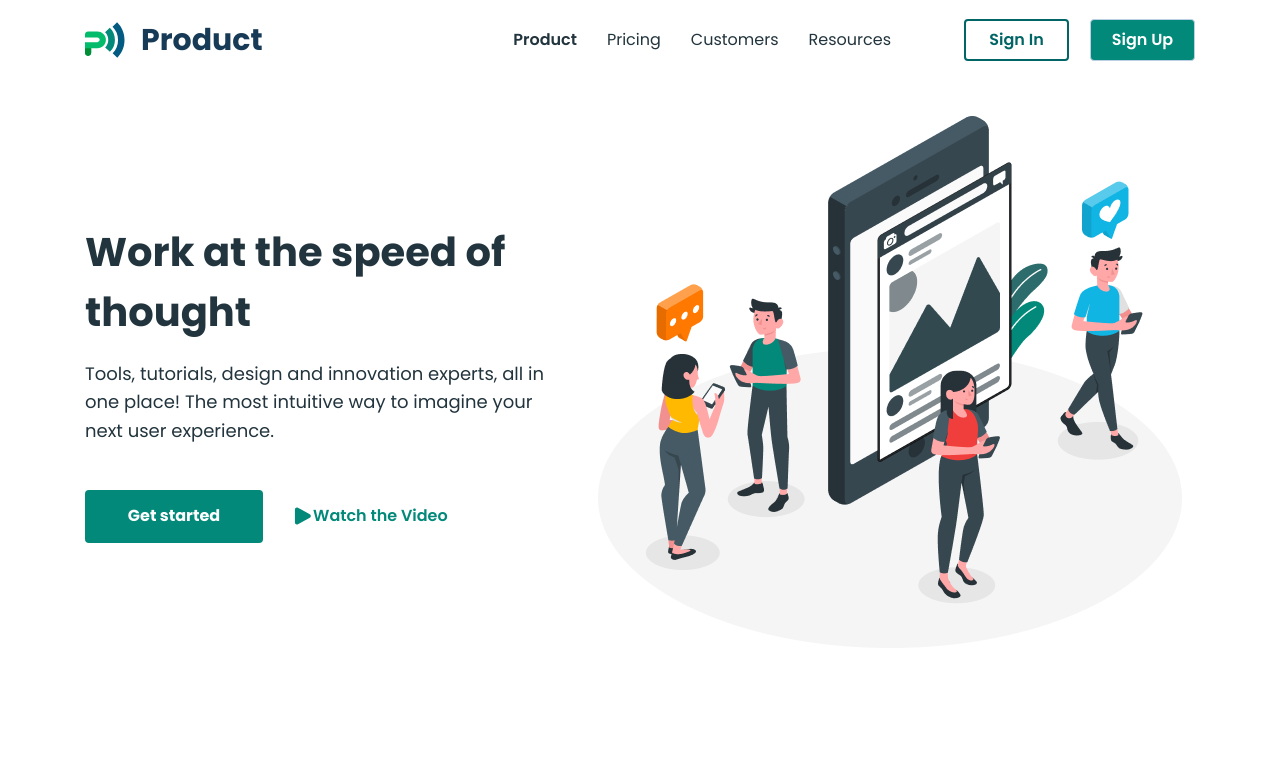
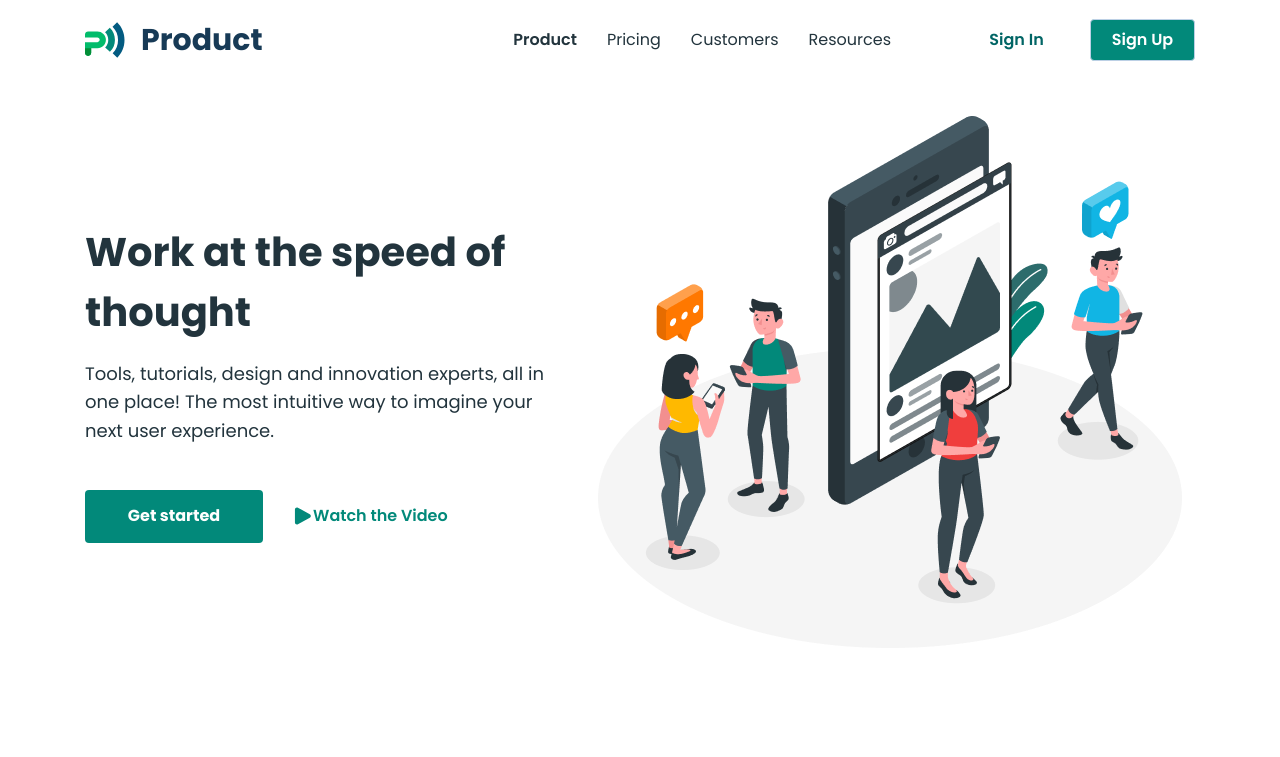
Before and after one commit to Viacheslav-Bo/business-promotion-blended-5, a plain HTML site: page index.html in a window 1280 px wide. In both pictures the pointer is over the button "Sign In". Shown: the top 757 px of the page. Drawn offline with nearby package versions, Linux system fonts and the light colour scheme.

```diff
--- a/css/styles.css
+++ b/css/styles.css
@@ -124,7 +124,7 @@
 
 .nav-btn-in:hover,
 .nav-btn-in:focus {
-  border: 2px solid #016565;
+  border: #016565;
   color: #016565;
 }
 
```
